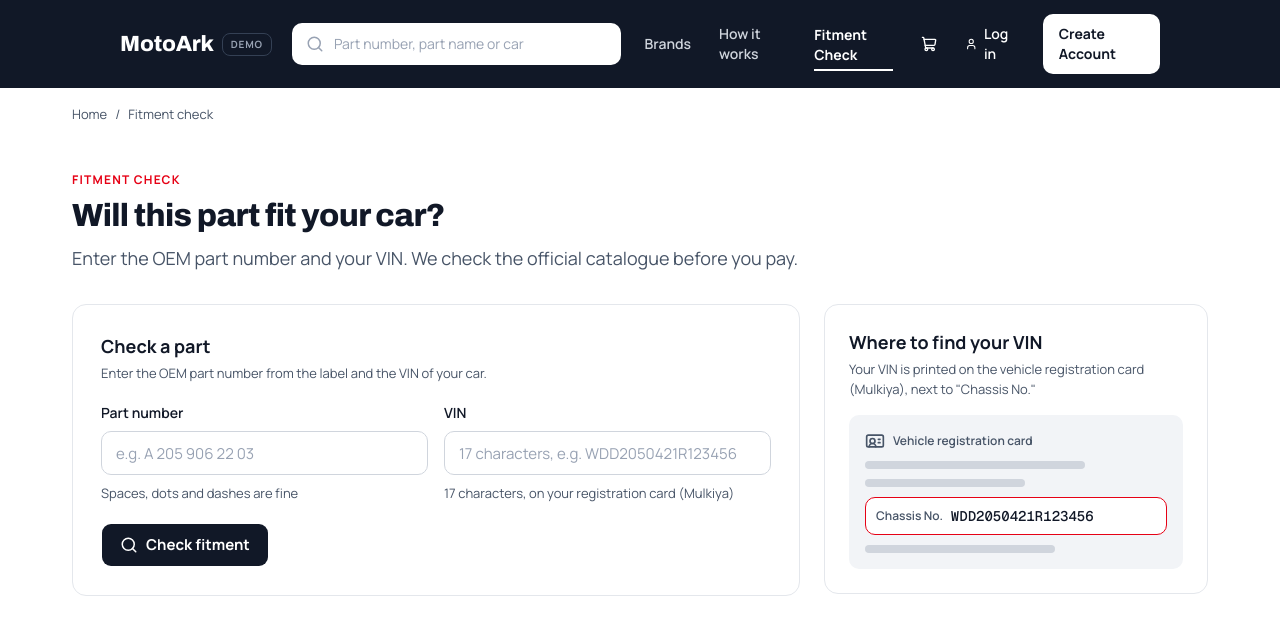
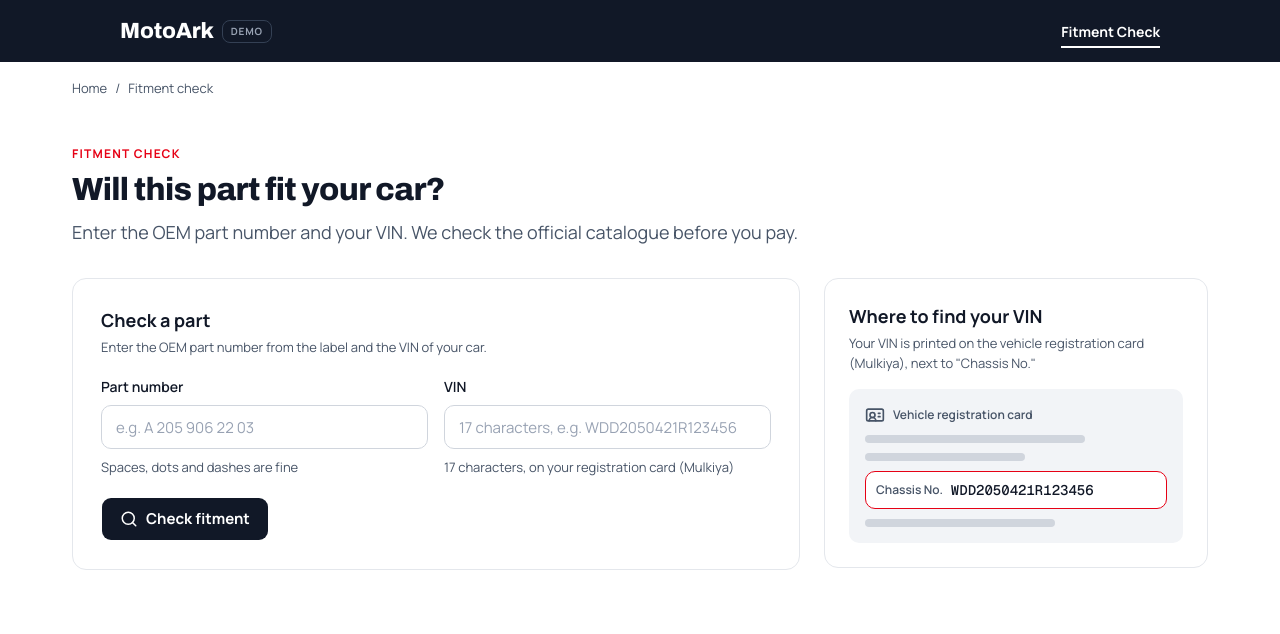
Before and after one commit to hengliuu/demo-motoark, a Next.js app in the folder web/: page /fitment in a window 1280 px wide. Shown: the top 634 px of the page. Built offline with nearby package versions, Linux system fonts and the light colour scheme.

Commit message:
fix(web): nav keeps only the wordmark and Fitment Check

```diff
--- a/web/src/app/_components/NavBar.tsx
+++ b/web/src/app/_components/NavBar.tsx
@@ -1,8 +1,6 @@
-import { Menu, Search, ShoppingCart, User } from "lucide-react";
 import Link from "next/link";
 
 const DEMO_TAG = "DEMO";
-const PASSIVE_NAV_ITEMS = ["Brands", "How it works"] as const;
 
 export function NavBar() {
   return (
@@ -26,20 +24,8 @@ function DesktopNav() {
             {DEMO_TAG}
           </span>
         </Link>
-        <div
-          aria-hidden="true"
-          className="hidden w-[400px] items-center gap-2.5 rounded-[10px] bg-white px-3.5 py-[11px] text-sm text-[#98a2b3] lg:flex"
-        >
-          <Search className="size-[18px]" />
-          Part number, part name or car
-        </div>
       </div>
       <div className="flex items-center gap-7 text-sm">
-        {PASSIVE_NAV_ITEMS.map((label) => (
-          <span key={label} className="pt-2 pb-[8px] font-semibold text-[#d0d5dd]">
-            {label}
-          </span>
-        ))}
         <Link
           href="/fitment"
           aria-current="page"
@@ -47,12 +33,6 @@ function DesktopNav() {
         >
           Fitment Check
         </Link>
-        <ShoppingCart aria-hidden="true" className="size-5 text-white" />
-        <span className="flex items-center gap-1.5 font-semibold text-white">
-          <User aria-hidden="true" className="size-4" />
-          Log in
-        </span>
-        <span className="rounded-[10px] bg-white px-4 py-2.5 font-bold text-ink">Create Account</span>
       </div>
     </nav>
   );
@@ -70,9 +50,9 @@ function MobileNav() {
         </span>
       </Link>
       <div className="flex-1" />
-      <Search aria-hidden="true" className="size-[22px] text-white" />
-      <ShoppingCart aria-hidden="true" className="size-[22px] text-white" />
-      <Menu aria-hidden="true" className="size-[22px] text-white" />
+      <Link href="/fitment" aria-current="page" className="text-sm font-bold text-white underline underline-offset-4">
+        Fitment Check
+      </Link>
     </nav>
   );
 }
```
